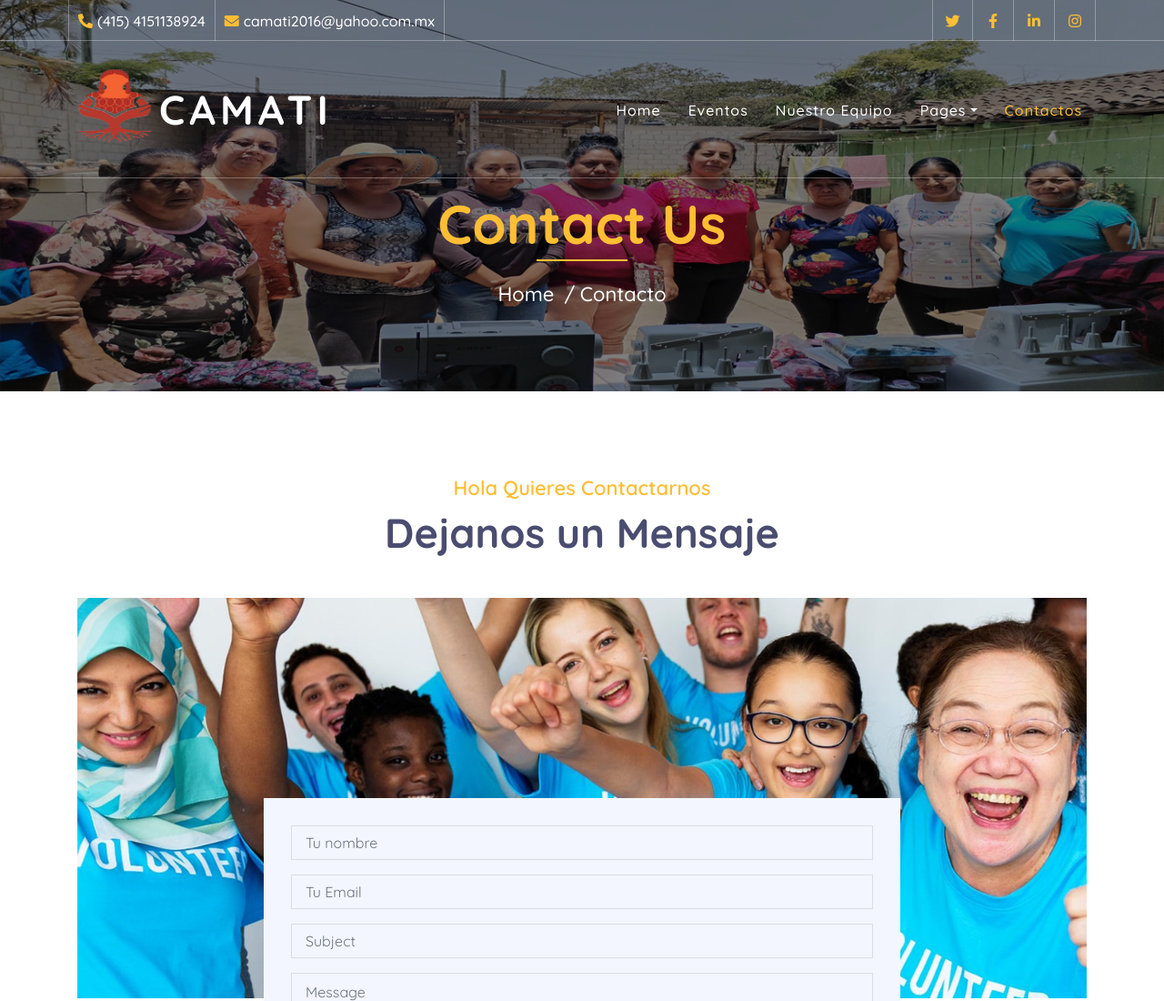
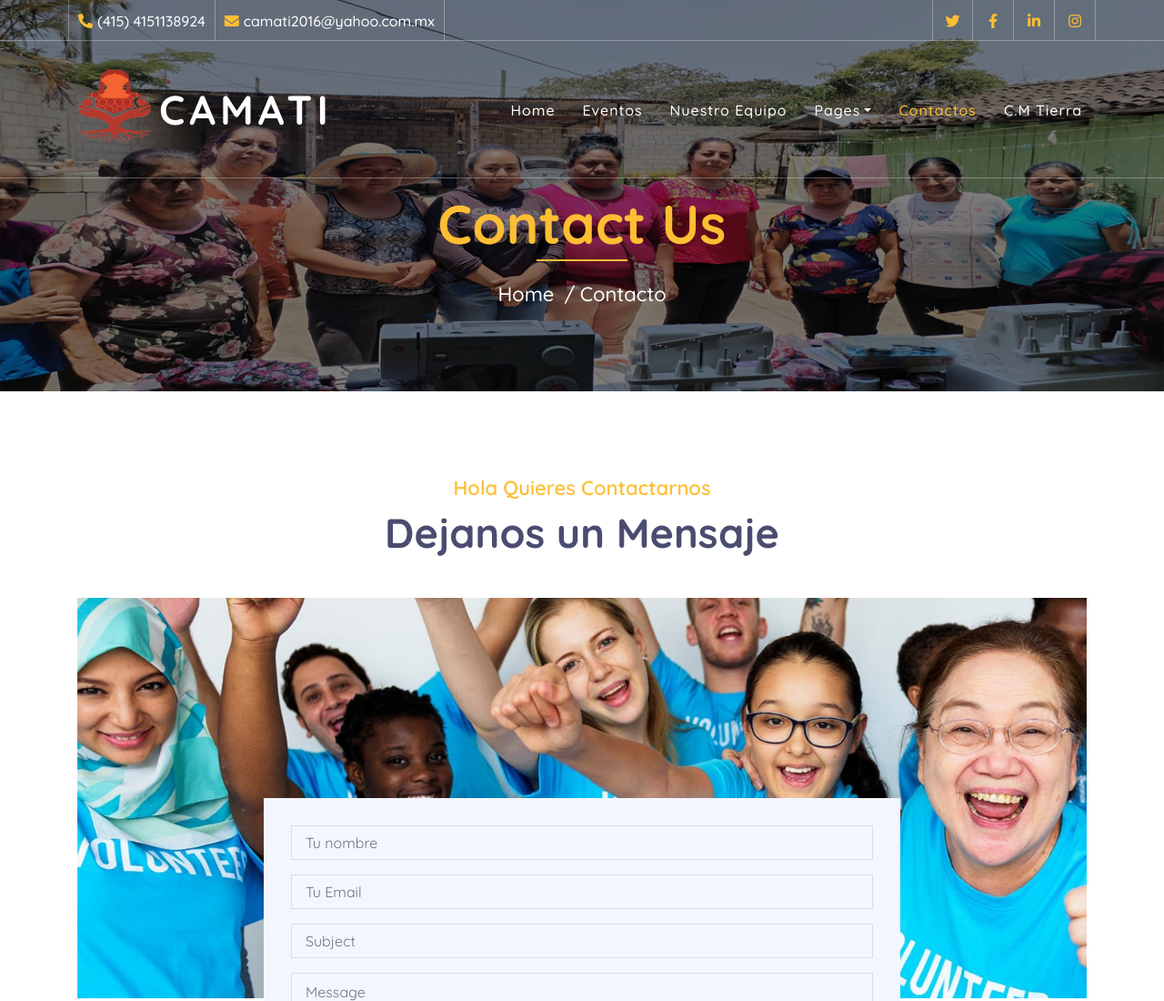
Before and after one commit to elpocam/camati.github.io, a plain HTML site: page contact.html in a window 1280 px wide. Shown: the top 1100 px of the page at 91% size. Drawn offline with nearby package versions, Linux system fonts and the light colour scheme.

Commit message:
Update contact.html

```diff
--- a/contact.html
+++ b/contact.html
@@ -84,6 +84,7 @@
                             </div>
                         </div>
                         <a href="contact.html" class="nav-item nav-link active">Contactos</a>
+                        <a href="causes.html" class="nav-item nav-link">C.M Tierra</a>
                     </div>
                 </div>
             </div>
```
